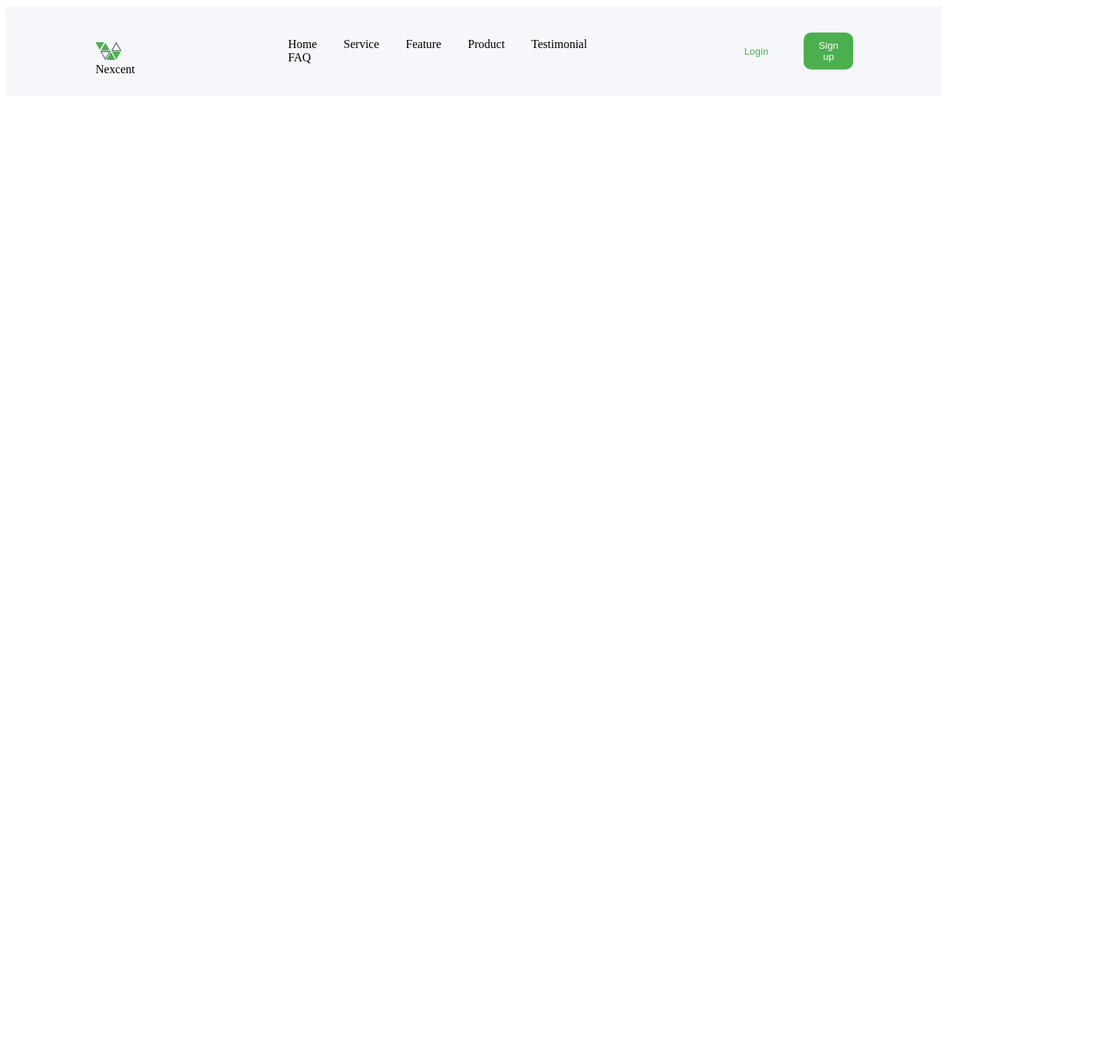
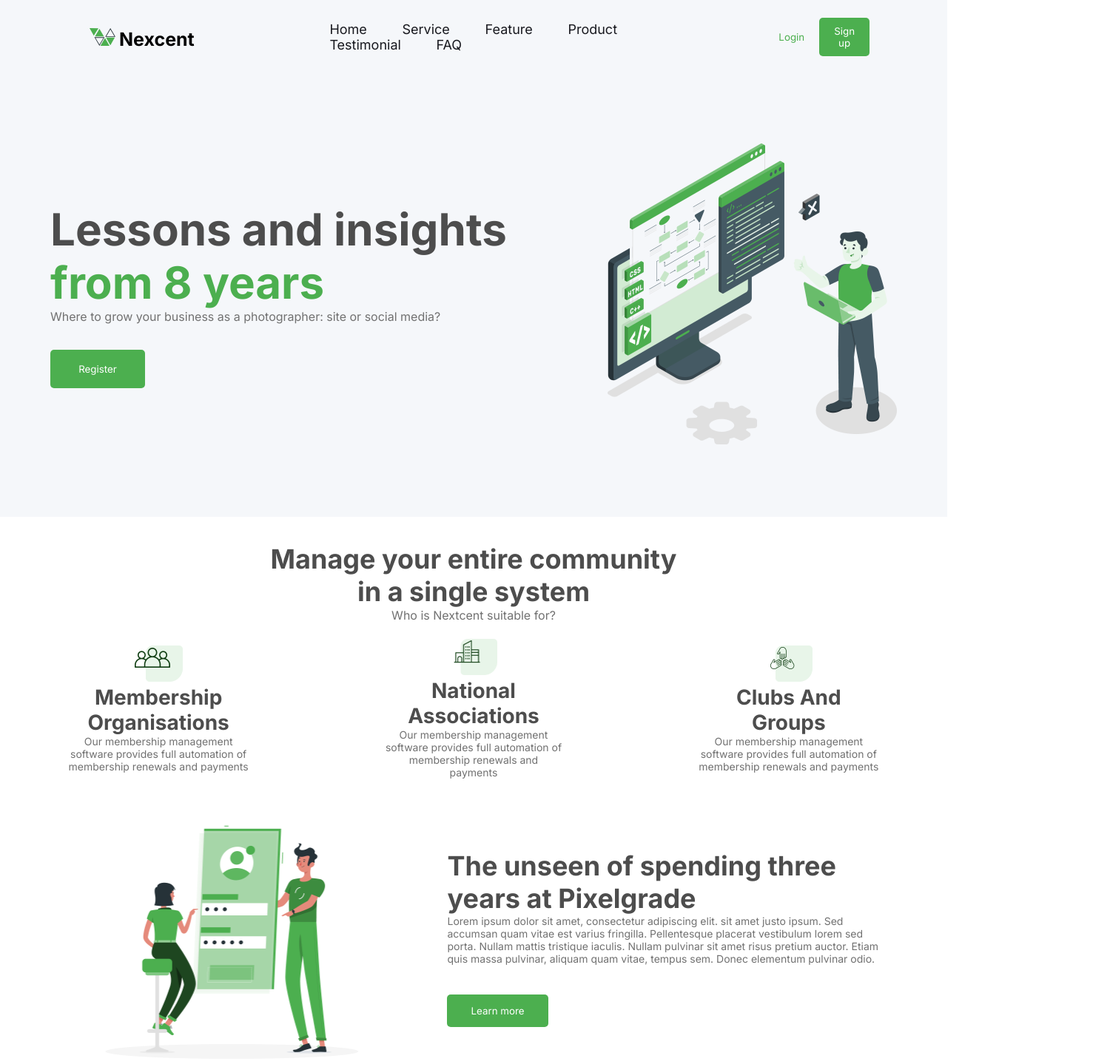
Before and after one commit to yrieix-cisterne-nws/controle-html-css, a plain HTML site: page index.html in a window 1280 px wide. Shown: the top 1439 px of the page at 74% size, 1500 px wide, since content can reach past the window. Before the commit the page ends 800 px from the top, so only its background shows below. Drawn offline with Linux system fonts and the light colour scheme.

Commit message:
Full push

```diff
--- a/index.html
+++ b/index.html
@@ -1,5 +1,5 @@
 <!DOCTYPE html>
-<html lang="fr">
+<html lang="en">
   <head>
     <meta charset="UTF-8" />
     <meta name="viewport" content="width=device-width, initial-scale=1.0" />
@@ -9,38 +9,11 @@
 
   <body>
     <header class="header container-wide">
-      <a href="/index.html">
-        <svg
-          width="35"
-          height="24"
-          viewBox="0 0 35 24"
-          fill="none"
-          xmlns="http://www.w3.org/2000/svg"
-        >
-          <path
-            d="M18.7863 13.1341L13.3954 22.3669L8.00448 13.1341H18.7863ZM20.2305 12.3088H6.55444L13.3954 24L20.2305 12.3088Z"
-            fill="#263238"
-          />
-          <path
-            d="M28.1591 1.65038L33.55 10.8833H22.7681L28.1591 1.65038ZM28.1591 0L21.3181 11.6912H35L28.1591 0Z"
-            fill="#263238"
-          />
-          <path d="M0 0L5.7359 10.3409L12.0038 0.259661L0 0Z" fill="#4CAF4F" />
-          <path
-            d="M13.3955 0.905762L19.4121 11.1889H7.36728L13.3955 0.905762Z"
-            fill="#4CAF4F"
-          />
-          <path
-            d="M20.9615 13.4341L26.9839 24H14.6526L20.7744 13.4341H20.9615Z"
-            fill="#4CAF4F"
-          />
-          <path
-            d="M22.2653 12.7935L28.1591 23.1978L34.1347 12.7935H22.2653Z"
-            fill="#4CAF4F"
-          />
-        </svg>
-        Nexcent
+      <a href="index.html" id="main-logo">
+        <img src="images/logo.svg" alt="Logo de l'entreprise" />
+        <p id="text-logo">Nexcent</p>
       </a>
+
       <nav class="nav header-nav">
         <a class="navigation-item" href="#">Home</a>
         <a class="navigation-item" href="#">Service</a>
@@ -51,9 +24,124 @@
       </nav>
       <div class="bouton-container">
         <button class="bouton" id="btn-login">Login</button>
-        <button class="bouton" id="btn-signup">Sign up</button>
+        <button class="bouton main-button">Sign up</button>
       </div>
     </header>
-    <main></main>
+    <main class="container-wide">
+      <div id="main-div">
+        <h1>Lessons and insights <br /><span>from 8 years</span></h1>
+        <p class="under-text">
+          Where to grow your business as a photographer: site or social media?
+        </p>
+        <button class="bouton main-button" id="register">Register</button>
+      </div>
+      <div>
+        <img
+          src="images/maingraphic.png"
+          alt="Image principale du site"
+          id="maingraphic"
+        />
+      </div>
+    </main>
+    <section id="secondary-text">
+      <h2>Manage your entire community <br />in a single system</h2>
+      <p class="under-text">Who is Nextcent suitable for?</p>
+      <div id="third-text">
+        <div>
+          <img
+            src="images/membership.png"
+            alt="Membership logo"
+            class="small-photo"
+          />
+          <h3>Membership <br />Organisations</h3>
+          <p class="small-text">
+            Our membership management <br />software provides full automation
+            of<br />
+            membership renewals and payments
+          </p>
+        </div>
+        <div>
+          <img
+            src="images/association.png"
+            alt="Logo d'association d'entreprise"
+            class="small-photo"
+          />
+          <h3>National <br />Associations</h3>
+          <p class="small-text">
+            Our membership management<br />
+            software provides full automation of<br />
+            membership renewals and <br />payments
+          </p>
+        </div>
+        <div>
+          <img src="images/club.png" alt="Image de club" class="small-photo" />
+          <h3>Clubs And <br />Groups</h3>
+          <p class="small-text">
+            Our membership management<br />
+            software provides full automation of<br />
+            membership renewals and payments
+          </p>
+        </div>
+      </div>
+    </section>
+    <section id="fourth-text">
+      <div>
+        <img
+          src="images/reufenvert.png"
+          alt="Les bougs en vert avec un téléphone"
+          id="medium-photo"
+        />
+      </div>
+      <div>
+        <h4>The unseen of spending three <br />years at Pixelgrade</h4>
+        <p class="small-text">
+          Lorem ipsum dolor sit amet, consectetur adipiscing elit. sit amet
+          justo ipsum. Sed<br />
+          accumsan quam vitae est varius fringilla. Pellentesque placerat
+          vestibulum lorem sed<br />porta. Nullam mattis tristique iaculis.
+          Nullam pulvinar sit amet risus pretium auctor. Etiam<br />
+          quis massa pulvinar, aliquam quam vitae, tempus sem. Donec elementum
+          pulvinar odio.
+        </p>
+        <button class="bouton main-button learn-more">Learn more</button>
+      </div>
+    </section>
+    <section id="fifth-text">
+      <div>
+        <h4>How to design your site footer like <br />we did</h4>
+        <p class="small-text">
+          Donec a eros justo. Fusce egestas tristique ultrices. Nam tempor,
+          augue nec tincidunt <br />molestie, massa nunc varius arcu, at
+          scelerisque elit erat a magna. Donec quis erat at<br />
+          libero ultrices mollis. In hac habitasse platea dictumst. Vivamus
+          vehicula leo dui, at porta<br />
+          nisi facilisis finibus. In euismod augue vitae nisi ultricies, non
+          aliquet urna tincidunt. Integer <br />in nisi eget nulla commodo
+          faucibus efficitur quis massa. Praesent felis est, finibus et nisi<br />
+          ac, hendrerit venenatis libero. Donec consectetur faucibus ipsum id
+          gravida.
+        </p>
+        <button class="bouton main-button learn-more">Learn more</button>
+      </div>
+      <div>
+        <img
+          src="images/filletelephone.png"
+          alt="Fille sur un téléphone géant"
+          id="medium-large-photo"
+        />
+      </div>
+    </section>
+    <footer>
+      <div id="evenwbackground">
+        <p id="sixth-text">
+          Pellentesque suscipit<br />
+          fringilla libero eu.
+        </p>
+        <button class="bouton main-button">Get a Demo</button>
+      </div>
+      <div id="copyright">
+        <p>Copyright © 2020 Nexcent ltd. All rights reserved</p>
+      </div>
+    </footer>
   </body>
 </html>
--- a/style.css
+++ b/style.css
@@ -1,12 +1,9 @@
-.root {
-  --esspace-moyen: 1rem;
-  --espace-large: 1.5rem;
-}
+@import url("https://fonts.googleapis.com/css2?family=Inter:ital,opsz,wght@0,14..32,100..900;1,14..32,100..900&display=swap");
 
-.navigation_item {
-  display: flex;
-  align-items: center;
-  justify-content: space-around;
+* {
+  margin: 0;
+  padding: 0;
+  font-family: "Inter";
 }
 
 .header {
@@ -16,6 +13,7 @@
   padding: 22px 105px 22px 105px;
   gap: 145px;
   background-color: #f5f7fa;
+  border-color: #f5f7fa;
 }
 
 .bouton-container {
@@ -24,7 +22,6 @@
 
 .bouton {
   padding: 10px 20px 10px 20px;
-  margin: 14px;
 }
 
 #btn-login {
@@ -33,16 +30,167 @@
   border: none;
 }
 
-#btn-signup {
+.main-button {
   background-color: #4caf4f;
   color: #ffffff;
-  border-radius: 10px;
+  border-radius: 5px;
   border: none;
 }
 
-a {
+#main-logo {
+  display: flex;
   padding: 1em;
   height: 24px;
   text-decoration: none;
   color: black;
 }
+
+.navigation-item {
+  text-decoration: none;
+  color: #18191f;
+  padding: 1.2em;
+  font-size: 18px;
+}
+
+#text-logo {
+  font-size: 25px;
+  font-weight: bold;
+  margin-left: 5px;
+  margin-bottom: 100px;
+}
+
+h1 {
+  color: #4d4d4d;
+  font-size: 60px;
+}
+
+main {
+  background-color: #f5f7fa;
+  width: 100%;
+  height: 599px;
+  display: flex;
+  align-items: center;
+  justify-content: space-around;
+}
+
+span {
+  color: #4caf4f;
+}
+
+.under-text {
+  color: #717171;
+}
+
+#maingraphic {
+  width: 391px;
+  height: 407px;
+}
+
+#main-div {
+  margin-left: 0px;
+  margin-right: 0px;
+}
+
+#register {
+  width: 128px;
+  height: 52px;
+  padding: 14px 32px 14px 32px;
+  margin-top: 35px;
+}
+
+#secondary-text {
+  color: #4d4d4d;
+  text-align: center;
+  margin-top: 35px;
+}
+
+h2 {
+  font-size: 36px;
+}
+
+h3 {
+  font-size: 28px;
+}
+
+#third-text {
+  display: flex;
+  align-items: center;
+  justify-content: space-around;
+  margin-top: 15px;
+}
+
+.small-text {
+  font-size: 14px;
+  color: #717171;
+}
+
+.small-photo {
+  width: 65px;
+  height: 56px;
+}
+
+#fourth-text {
+  display: flex;
+  align-items: center;
+  justify-content: center;
+  margin-top: 50px;
+}
+
+#medium-photo {
+  width: 441.53px;
+  height: 328.99px;
+  margin-right: 70px;
+}
+
+.learn-more {
+  padding: 14px 32px 14px 32px;
+  margin-top: 40px;
+}
+
+#rapprochement {
+  margin-left: 75px;
+}
+
+h4 {
+  font-size: 36px;
+  color: #4d4d4d;
+}
+
+#medium-large-photo {
+  width: 441.53px;
+  height: 433.4px;
+  margin-right: 300px;
+}
+
+#fifth-text {
+  display: flex;
+  align-items: center;
+  justify-content: space-between;
+  margin-top: 50px;
+  margin-left: 350px;
+}
+
+#evenwbackground {
+  text-align: center;
+  background-color: #f5f7fa;
+  width: 1200px;
+  height: 364px;
+  margin-top: 50px;
+  margin-left: 300px;
+  margin-bottom: 50px;
+}
+
+#copyright {
+  display: flex;
+  align-items: center;
+  justify-content: center;
+  background-color: #263238;
+  color: #f5f7fa;
+  height: 148px;
+}
+
+#sixth-text {
+  font-size: 64px;
+  padding-top: 100px;
+  color: #263238;
+}
```
Also changed, not shown: images/association.png (added), images/club.png (added), images/filletelephone.png (added), images/logo.svg (added), images/maingraphic.png (added), images/membership.png (added), images/reufenvert.png (added).
